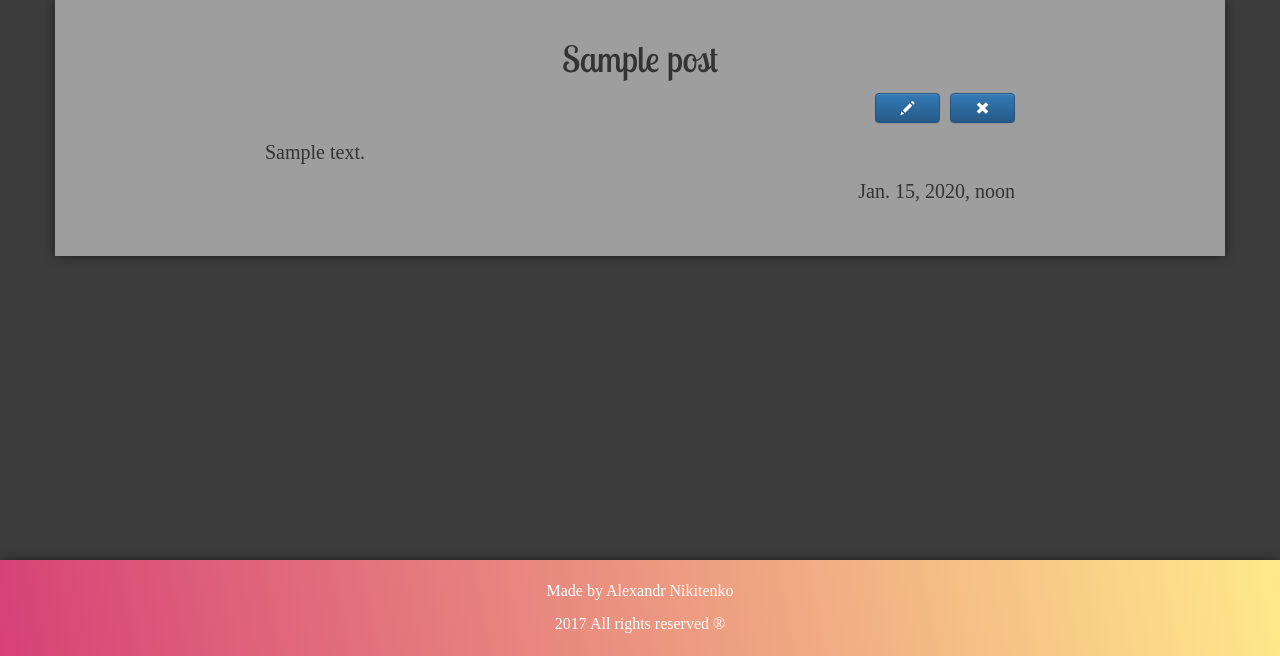
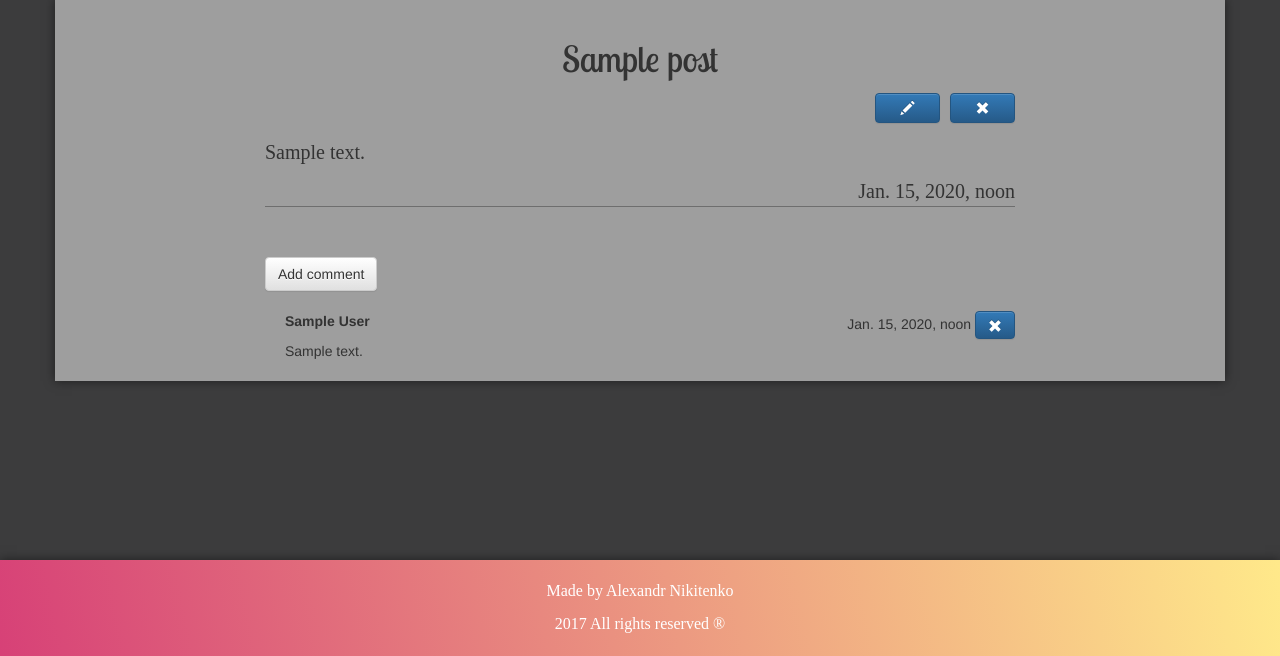
Before and after one commit to AlexandrNikitenko97/my-first-blog, a Django app: page /post/1/ in a window 1280 px wide. Shown: the part 144-800 px from the top of the page. Run offline with Django 3.2, Linux system fonts and the light colour scheme; a user stored in the database is signed in; tables that the repository leaves empty hold one stand-in row (values such as "Sample post"); some libraries are stand-ins or nearby versions; some web fonts are replaced.

Commit message:
Added comments model.

```diff
--- a/blog/admin.py
+++ b/blog/admin.py
@@ -1,4 +1,5 @@
 from django.contrib import admin
-from .models import Post
+from .models import Post, Comment
 
 admin.site.register(Post)
+admin.site.register(Comment)
--- a/blog/models.py
+++ b/blog/models.py
@@ -20,3 +20,20 @@ class Post(models.Model):
 
 	def __str__(self):
 		return self.title
+
+
+class Comment(models.Model):
+	"""Creating comments"""
+
+	post = models.ForeignKey('blog.Post', related_name='comments')
+	author = models.CharField(max_length=200)
+	text = models.TextField()
+	created_date = models.DateTimeField(default=timezone.now)
+
+
+	def add_comment(self):
+		self.save()
+
+
+	def __str__(self):
+		return self.text
--- a/blog/static/css/blog.css
+++ b/blog/static/css/blog.css
@@ -169,6 +169,12 @@ h1 a {
 	padding: 2px;
 }
 
+/*============ Comments styles ============*/
+
+.comment {
+    margin: 20px 0px 20px 20px;
+}
+
 /*============ Footer styles ============*/
 
 .page-footer{
--- a/blog/static/js/custom.js
+++ b/blog/static/js/custom.js
@@ -15,5 +15,8 @@ $(document).ready(function() {
 
 // Approve deleting post
 $(document).on('click', '.confirm-delete', function(){
-    return confirm('Are you sure you want to delete this post?');
+    return confirm('Are you sure you want to delete this?');
 })
+
+
+// Approve deleting comment
--- a/blog/templates/blog/post_detail.html
+++ b/blog/templates/blog/post_detail.html
@@ -15,4 +15,19 @@
           	<p class="date">{{ post.published_date }}</p><br>
 		{% endif %}
     </div>
+    <a class="btn btn-default" href="{% url 'add_comment_to_post' pk=post.pk %}">Add comment</a>
+	{% for comment in post.comments.all %}
+    	{% if user.is_authenticated %}
+    		<div class="comment">
+        		<div class="date">
+            		{{ comment.created_date }}
+                	<a class="btn btn-primary confirm-delete" href="{% url 'comment_remove' pk=comment.pk %}"><span class="glyphicon glyphicon-remove"></span></a>
+        		</div>
+        	<strong>{{ comment.author }}</strong>
+        	<p>{{ comment.text|linebreaks }}</p>
+    		</div>
+    	{% endif %}
+	{% empty %}
+    	<p>No comments here yet :(</p>
+	{% endfor %}
 {% endblock content%}
--- a/blog/templates/blog/post_list.html
+++ b/blog/templates/blog/post_list.html
@@ -7,6 +7,7 @@
             <h1><a href="{% url 'post_detail' pk=post.pk %}">{{ post.title }}</a></h1>
             <p class="text">{{ post.short_text|linebreaksbr }}</p>
             <p class="date">{{ post.published_date }}</p><br>
+            <a href="{% url 'post_detail' pk=post.pk %}">Comments: {{ post.comments.count }}</a>
         </div>
         {% endfor %}
         <div id="pages" align="center">
--- a/blog/urls.py
+++ b/blog/urls.py
@@ -9,4 +9,6 @@ urlpatterns = [
     url(r'^drafts/$', views.post_draft_list, name='post_draft_list'),
     url(r'^post/(?P<pk>\d+)/publish/$', views.post_publish, name='post_publish'),
     url(r'post/(?P<pk>\d+)/remove/$', views.post_remove, name='post_remove'),
+    url(r'^post/(?P<pk>\d+)/comment/$', views.add_comment_to_post, name='add_comment_to_post'),
+    url(r'^comment/(?P<pk>\d+)/remove/$', views.comment_remove, name='comment_remove'),
 ]
--- a/blog/views.py
+++ b/blog/views.py
@@ -2,8 +2,8 @@ from django.shortcuts import render, get_object_or_404, redirect
 from django.utils import timezone
 from django.contrib.auth.decorators import login_required
 from django.core.paginator import Paginator, PageNotAnInteger, EmptyPage
-from .models import Post
-from .forms import PostForm
+from .models import Post, Comment
+from .forms import PostForm, CommentForm
 
 
 def post_list(request):
@@ -79,3 +79,26 @@ def post_remove(request, pk):
 	post = get_object_or_404(Post, pk=pk)
 	post.delete()
 	return redirect('post_list')
+
+
+def add_comment_to_post(request, pk):
+	""" Adding post comment. """
+	post = get_object_or_404(Post, pk=pk)
+	if request.method == "POST":
+		form = CommentForm(request.POST)
+		if form.is_valid():
+			comment = form.save(commit=False)
+			comment.post = post
+			comment.save()
+			return redirect('post_detail', pk=post.pk)
+	else:
+		form = CommentForm()
+	return render(request, 'blog/add_comment_to_post.html', {'form': form})
+
+
+@login_required
+def comment_remove(request, pk):
+	""" Delete existing comment. """
+	comment = get_object_or_404(Comment, pk=pk)
+	comment.delete()
+	return redirect('post_detail', pk=comment.post.pk)
```
Also changed, not shown: blog/forms.py (+9 -1 lines), blog/templates/blog/add_comment_to_post.html (added, +9 -0 lines), blog/migrations/0005_comment.py (added). Lines whose indentation alone changed are shown as unchanged.
